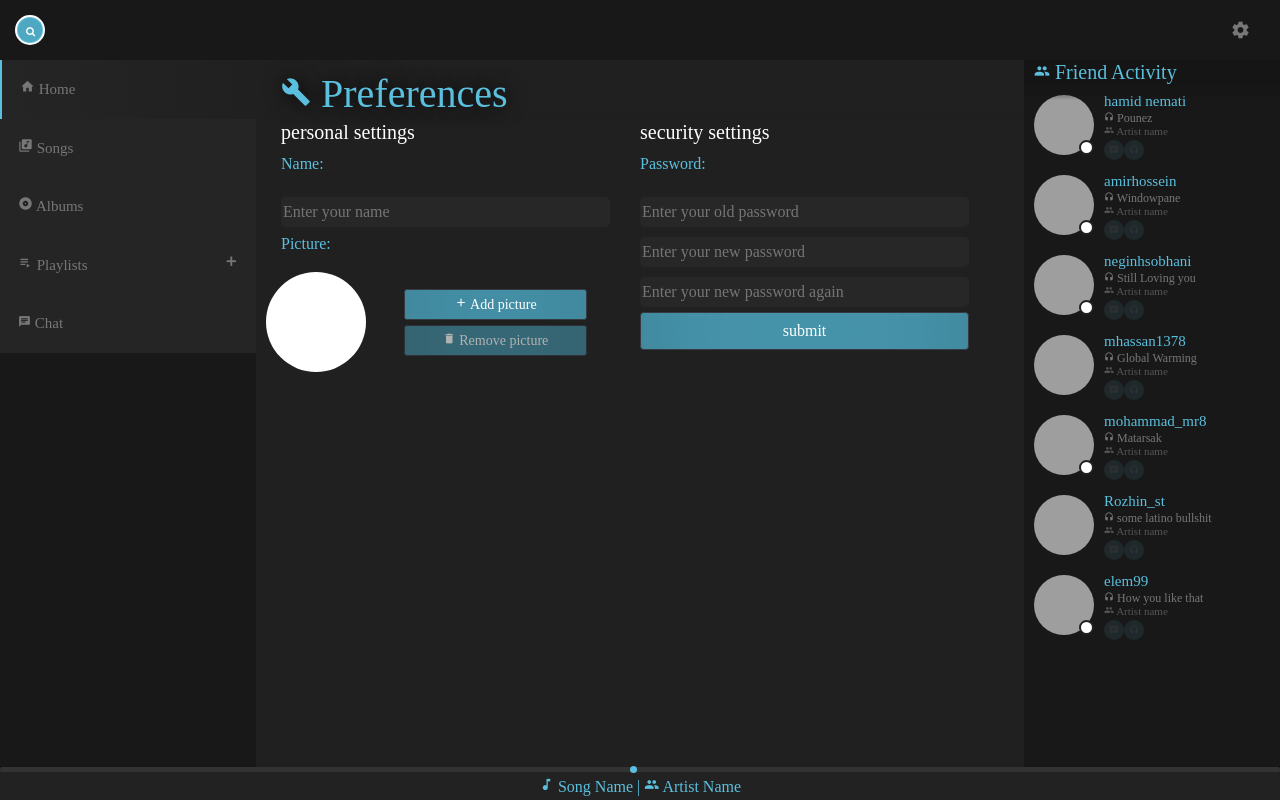
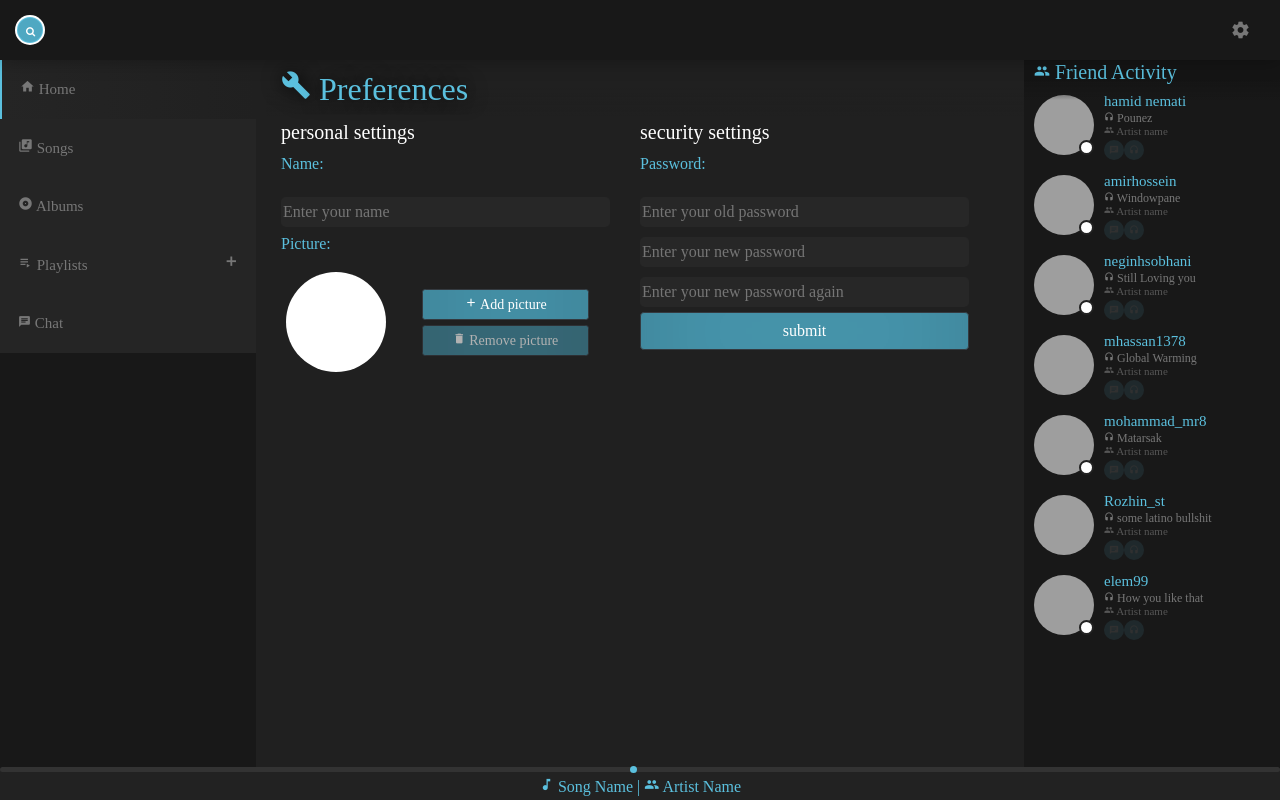
Before and after one commit to amir78729/vue-music-player, a Vue app: page /#/preferences in a window 1280 px wide. Built offline with nearby package versions, Linux system fonts and the light colour scheme; grey boxes are pictures that could not be loaded; a web font is replaced by a local one.

Commit message:
titles: converted h1 to h2

```diff
--- a/src/components/Albums.vue
+++ b/src/components/Albums.vue
@@ -1,7 +1,7 @@
 <template>
   <div class="body">
     <div class="container header d-flex" :style="{color: color}">
-      <h1><i style="font-size: 30px" class="material-icons">album</i> Albums</h1>
+      <h2 :style="{color: color}"><i style="font-size: 30px" class="material-icons">album</i> Albums</h2>
       <p class="total">{{}} albums</p>
     </div>
     <div class="center">
--- a/src/components/AllChats.vue
+++ b/src/components/AllChats.vue
@@ -1,7 +1,7 @@
 <template>
   <div class="body ">
     <div class=" container header d-flex" :style="{color: color}">
-      <h1><i style="font-size: 30px" class="material-icons">chat</i> All Chats</h1>
+      <h2 :style="{color: color}"><i style="font-size: 30px" class="material-icons">chat</i> All Chats</h2>
       <p class="total">{{friends.length}} chats</p>
     </div>
     <div class="center">
--- a/src/components/AllPlaylists.vue
+++ b/src/components/AllPlaylists.vue
@@ -1,7 +1,7 @@
 <template>
     <div class="body">
       <div class=" container header d-flex" :style="{color: color}">
-        <h1><i style="font-size: 30px" class="material-icons">playlist_play</i> Playlists</h1>
+        <h2 :style="{color: color}"><i style="font-size: 30px" class="material-icons">playlist_play</i> Playlists</h2>
         <p class="total">{{playlists.length}} playlists</p>
         <button class="add btn" type="button" data-toggle="modal" data-target="#add-playlist-modal" :style="{backgroundColor: color}">add playlist</button>
       </div>
--- a/src/components/Center.vue
+++ b/src/components/Center.vue
@@ -2,7 +2,7 @@
   <div class=" body">
     <div >
       <div class=" container header" :style="{color: color}">
-        <h1><i style="font-size: 30px" class="material-icons">home</i> Home</h1>
+        <h2 :style="{color: color}"><i style="font-size: 30px" class="material-icons">home</i> Home</h2>
       </div>
       <div class="home-item container " :style="{color: color}">
         <div class="subtitle d-flex">
--- a/src/components/Preferences.vue
+++ b/src/components/Preferences.vue
@@ -1,7 +1,7 @@
 <template>
   <div class="body">
     <div class="container header d-flex" :style="{color: color}">
-      <h1><i style="font-size: 30px" class="material-icons">build</i> Preferences</h1>
+      <h2 :style="{color: color}"><i style="font-size: 30px" class="material-icons">build</i> Preferences</h2>
     </div>
     <div class="center">
       <div class="container row">
@@ -11,7 +11,7 @@
           <input type="text" placeholder="Enter your name">
           <p :style="{color: color}">Picture: </p>
           <div class="row">
-            <div class="profile-pic">
+            <div style="margin-left: 20px" class="profile-pic">
             </div>
 
 <!--            <div class="" style="margin: 0 auto; align-content: center; justify-content: center;text-align: center">-->
--- a/src/components/Songs.vue
+++ b/src/components/Songs.vue
@@ -1,7 +1,7 @@
 <template>
   <div class=" body">
     <div class=" container header d-flex" :style="{color: color}">
-      <h1><i style="font-size: 30px" class="material-icons">library_music</i> Songs</h1>
+      <h2 :style="{color: color}"><i style="font-size: 30px" class="material-icons">library_music</i> Songs</h2>
       <p class="total">{{data.length}} songs</p>
     </div>
     <div class="center">
```
